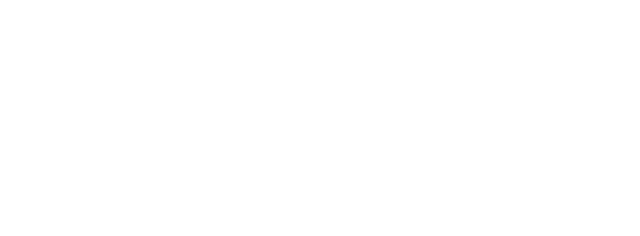
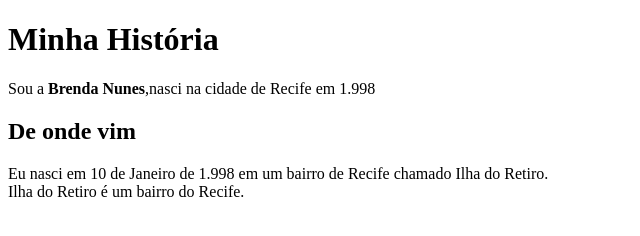
Before and after one commit to brendasnunes/FULLSTACK-2024-AULA01, a plain HTML site: page index.html in a window 1280 px wide. Shown: the whole page, without its empty margins (0-640 px from the left). Drawn offline with Linux system fonts and the light colour scheme.

Commit message:
feat: Aplicando tag h1 e p

```diff
--- a/index.html
+++ b/index.html
@@ -12,6 +12,17 @@
         <meta charset="utf-8"/>
     </head>
     <body>
+        <h1>Minha História</h1>
+
+        <p>Sou a <strong>Brenda Nunes</strong>,nasci na cidade de Recife em 1.998</p>
+
+        <h2> De onde vim</h2>
+
+        <p>
+        Eu nasci em 10 de Janeiro de 1.998 em um bairro de Recife chamado Ilha do Retiro. <br/> Ilha do Retiro é um bairro do Recife.
+        </p>
+
+
 
     </body>
 </html>
```
